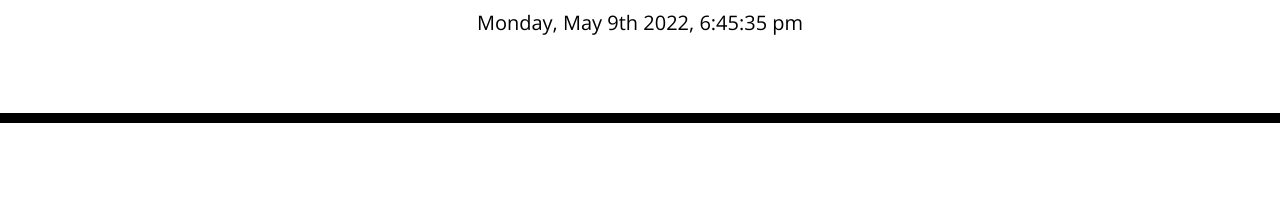
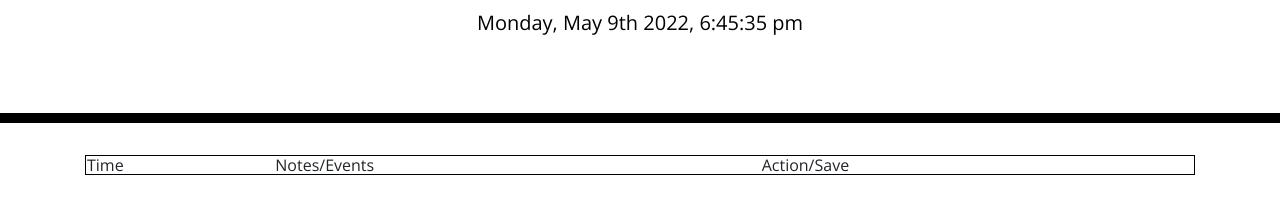
Before and after one commit to Saleha22/Day-Planner, a plain HTML site: page index.html in a window 1280 px wide. Shown: the part 181-394 px from the top of the page. Drawn offline with nearby package versions, Linux system fonts and the light colour scheme.

Commit message:
created time block table

```diff
--- a/index.html
+++ b/index.html
@@ -30,6 +30,13 @@
     </header>
     <div class="container">
       <!-- Timeblocks go here -->
+      <table>
+        <tr>
+          <td>Time</td>
+          <td>Notes/Events</td>
+          <td>Action/Save</td>
+        </tr>
+      </table>
     </div>
 
     <script src="https://cdnjs.cloudflare.com/ajax/libs/jquery/3.2.1/jquery.min.js"></script>
--- a/style.css
+++ b/style.css
@@ -69,3 +69,7 @@ textarea {
   font-size: 20px;
   transition: all 0.3s ease-in-out;
 }
+table {
+  width: 100%;
+  border: 1px solid black;
+}
```
